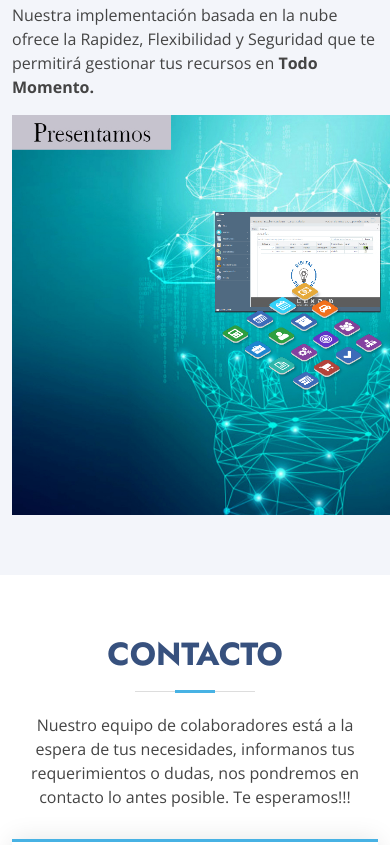
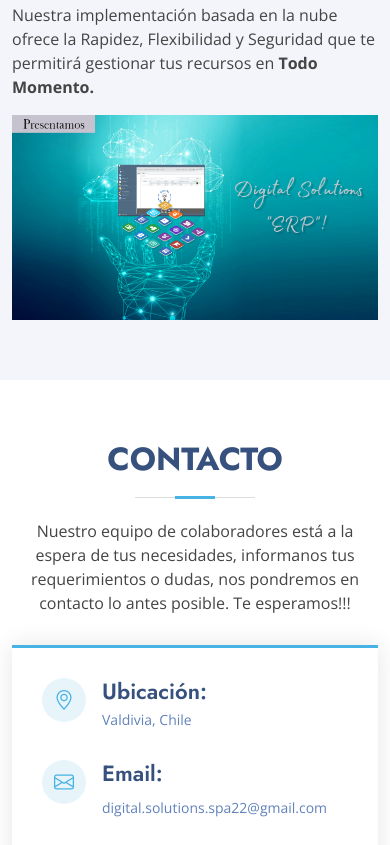
Before and after one commit to Yohani95/Digital-Solutions-Web, a plain HTML site: page index.html in a window 390 px wide. Shown: the part 6993-7838 px from the top of the page. Drawn offline with nearby package versions, Linux system fonts and the light colour scheme.

Commit message:
Responsive

```diff
--- a/index.html
+++ b/index.html
@@ -344,7 +344,7 @@
           </div>
         </div>
         <div class="col-lg-6 d-flex align-items-center" data-aos="fade-right" data-aos-delay="100">
-          <img src="assets/img/Banner.jpg" alt="" width="700px" height="400px" >
+          <img src="assets/img/Banner.jpg"  class="img-fluid" alt="" width="700px" height="400px" >
         </div>
       </div>
     </div>
```
